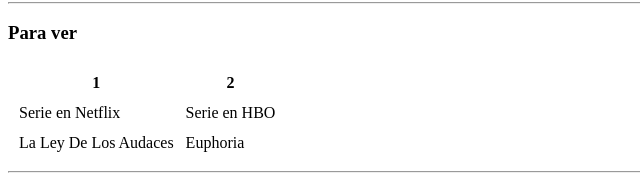
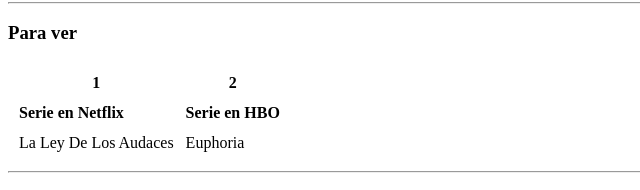
Before and after one commit to juniorxxo/My-Website, a plain HTML site: page index.html in a window 1280 px wide. Shown: the part 738-928 px from the top of the page, 0-640 px from the left. Drawn offline with Linux system fonts and the light colour scheme.

Commit message:
Add files via upload

```diff
--- a/index.html
+++ b/index.html
@@ -25,11 +25,11 @@
     <hr>
     <h3><strong>Para ver</strong></h3>
     <table cellspacing="10">
-       <th>1</th>
-       <th>2</th>
+       <th><strong>1</strong></th>
+       <th><strong>2</strong></th>
         <tr>
-            <td>Serie en Netflix</td>
-            <td>Serie en HBO</td>
+            <td><strong>Serie en Netflix</strong></td>
+            <td><strong>Serie en HBO</strong></td>
         </tr>
         <tr>
             <td>La Ley De Los Audaces</td>
```
